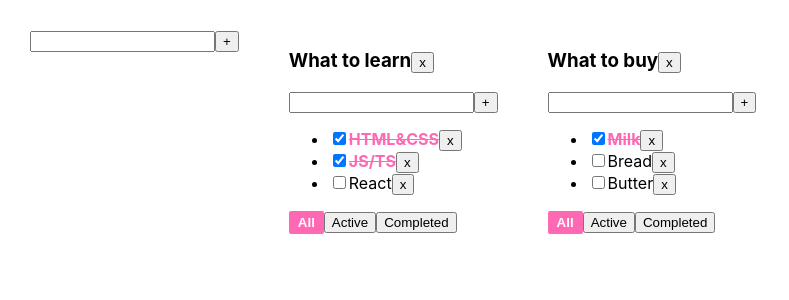
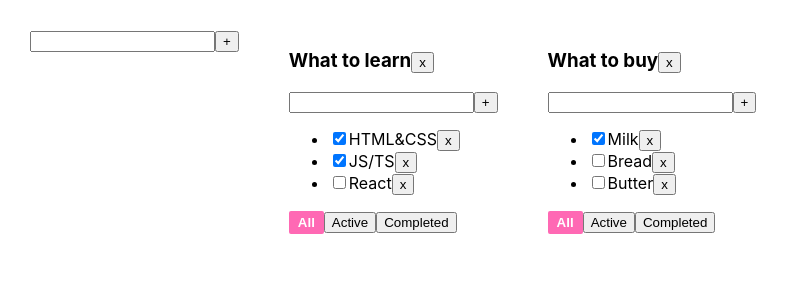
Before and after one commit to e-doschechnikova/Requests, a React (Create React App) app: page / in a window 1280 px wide. Shown: the top 300 px of the page, without its empty margins (0-789 px from the left). Built offline with nearby package versions, Linux system fonts and the light colour scheme.

Commit message:
refactoring

```diff
--- a/src/App.tsx
+++ b/src/App.tsx
@@ -77,6 +77,19 @@ function App() {
     });
   };
 
+  const changeTaskTitle = (
+    taskID: string,
+    title: string,
+    todoListID: string
+  ) => {
+    setTasks({
+      ...tasks,
+      [todoListID]: tasks[todoListID].map((t) =>
+        t.id === taskID ? { ...t, title } : t
+      ),
+    });
+  };
+
   const removeTodoList = (todoListID: string) => {
     setTodolists(todoLists.filter((tl) => tl.id !== todoListID));
     delete tasks[todoListID];
@@ -86,7 +99,7 @@ function App() {
     const newTodoListID = v1();
     const newTodoList: TodoListType = {
       id: newTodoListID,
-      title: title,
+      title,
       filter: "all",
     };
     setTodolists([newTodoList, ...todoLists]);
@@ -119,6 +132,7 @@ function App() {
         removeTodoList={removeTodoList}
         changeFilter={changeFilter}
         changeTaskStatus={changeTaskStatus}
+        changeTaskTitle={changeTaskTitle}
       />
     );
   });
--- /dev/null
+++ b/src/EditableSpan.tsx
@@ -0,0 +1,34 @@
+import React, { ChangeEvent, useState } from "react";
+
+type EditableSpanPropsType = {
+  title: string;
+  changeTitle: (newText: string) => void;
+};
+
+export const EditableSpan: React.FC<EditableSpanPropsType> = ({
+  title,
+  changeTitle,
+}) => {
+  const [editMode, setEditMode] = useState<boolean>(false);
+  const [text, setText] = useState(title);
+
+  const onChangeSetTitle = (e: ChangeEvent<HTMLInputElement>) => {
+    setText(e.currentTarget.value);
+  };
+  const onEditMode = () => setEditMode(true);
+  const offEditMode = () => {
+    changeTitle(text);
+    setEditMode(false);
+  };
+
+  return editMode ? (
+    <input
+      value={title}
+      onChange={onChangeSetTitle}
+      autoFocus
+      onBlur={offEditMode}
+    />
+  ) : (
+    <span onDoubleClick={onEditMode}>{title}</span>
+  );
+};
--- a/src/TodoList.tsx
+++ b/src/TodoList.tsx
@@ -1,6 +1,7 @@
 import React, { useState, KeyboardEvent, ChangeEvent } from "react";
 import { AddItemForm } from "./AddItemForm";
 import { FilterValuesType } from "./App";
+import { EditableSpan } from "./EditableSpan";
 
 export type TaskType = {
   id: string;
@@ -18,6 +19,11 @@ type TodoListPropsType = {
   removeTodoList: (id: string) => void;
   changeFilter: (filter: FilterValuesType, id: string) => void;
   changeTaskStatus: (taskID: string, isDone: boolean, id: string) => void;
+  changeTaskTitle: (
+    taskTitle: string,
+    title: string,
+    todolistID: string
+  ) => void;
 };
 
 const TodoList = (props: TodoListPropsType) => {
@@ -30,6 +36,10 @@ const TodoList = (props: TodoListPropsType) => {
           e.currentTarget.checked,
           props.todoListID
         );
+
+      const changeTaskTitle = (title: string) => {
+        props.changeTaskTitle(task.id, title, props.todoListID);
+      };
       return (
         <li key={task.id}>
           <input
@@ -37,7 +47,8 @@ const TodoList = (props: TodoListPropsType) => {
             type="checkbox"
             checked={task.isDone}
           />
-          <span className={task.isDone ? "isDone" : ""}>{task.title}</span>
+          <EditableSpan title={task.title} changeTitle={changeTaskTitle} />
+          {/* <span className={task.isDone ? "isDone" : ""}>{task.title}</span> */}
           <button onClick={removeTask}>x</button>
         </li>
       );
```
